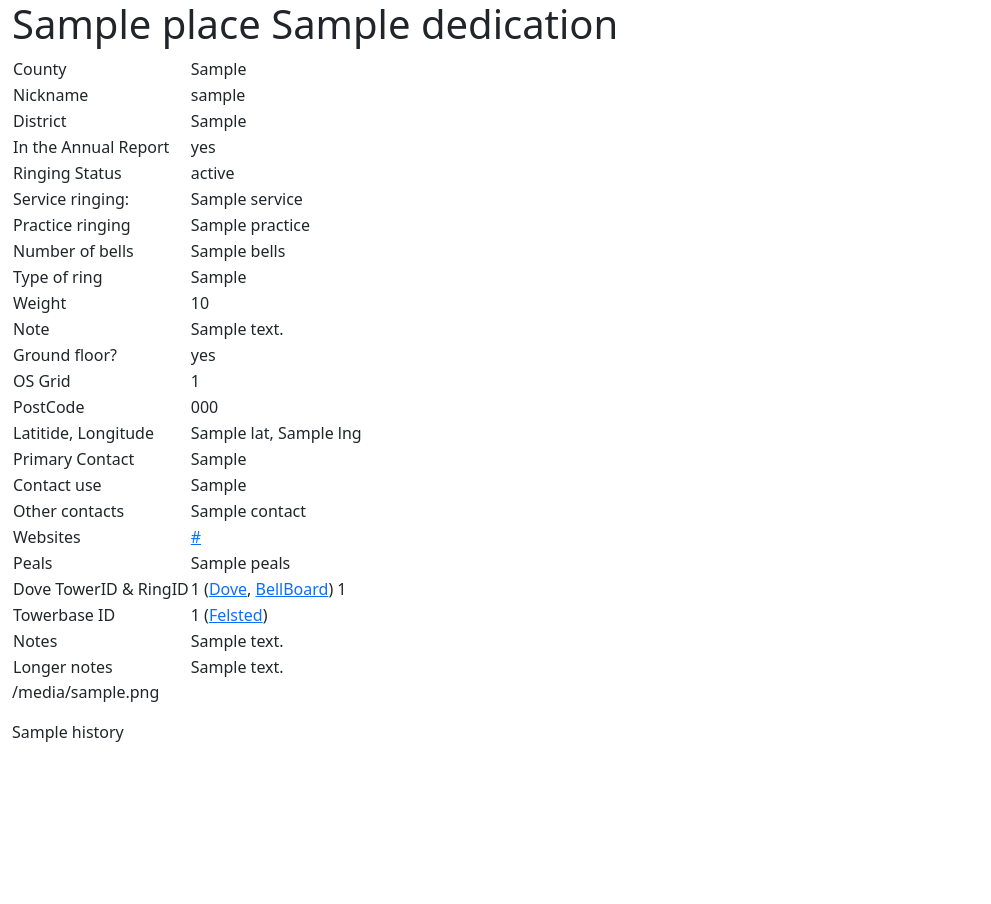
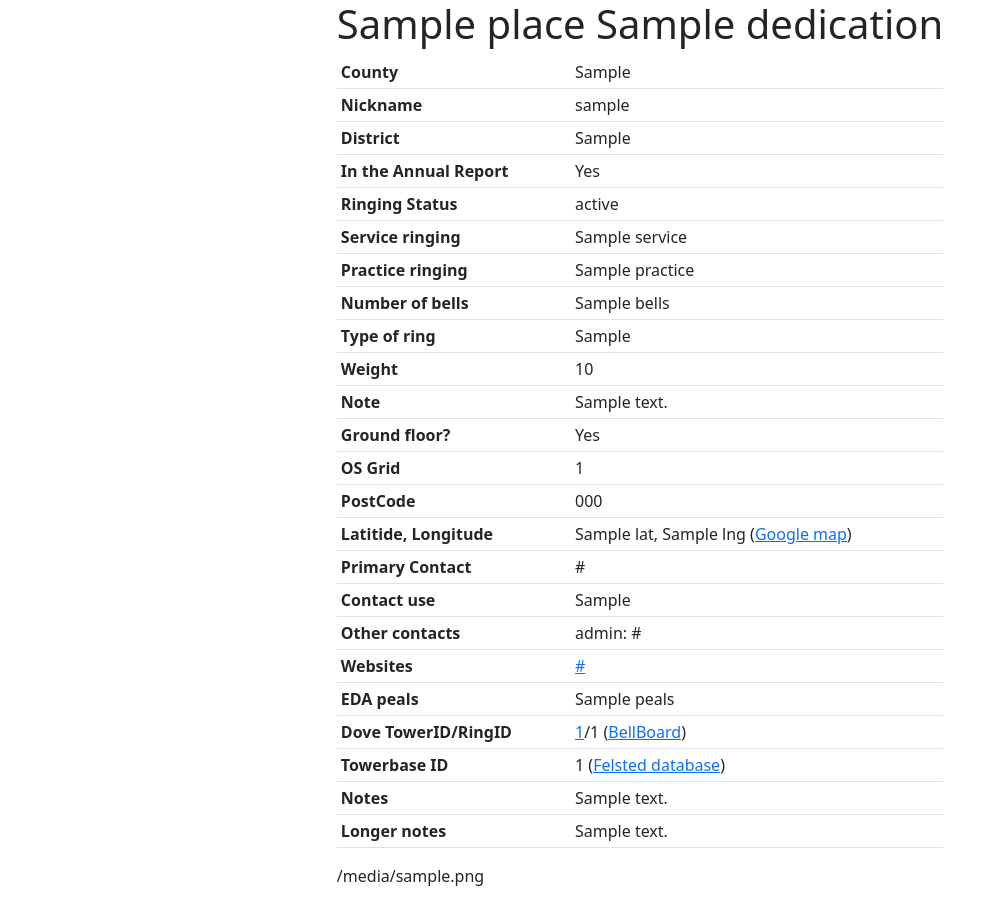
Before and after one commit to jw35/eda-django, a Django app: template eda/tower_database/templates/tower_database/tower_detail.html in a window 1280 px wide. Shown: the whole page, without its empty margins (0-991 px from the left). Before the commit the page ends 742 px from the top, so only its background shows below. Run offline with Django 5.2, Linux system fonts and the light colour scheme; the template is opened without the code that fills it: most values are stand-ins (such as "Sample title", 1, 10 or a date in 2020); some libraries are stand-ins or nearby versions.

Commit message:
Tidied 'public' pages

```diff
--- a/eda/tower_database/management/commands/reload_data.py
+++ b/eda/tower_database/management/commands/reload_data.py
@@ -20,8 +20,8 @@ easy_fields = (
     ('Note', 'note'),
     ('OS grid', 'os_grid'),
     ('Postcode', 'postcode'),
-    ('Lng', 'lat'),
-    ('Lat', 'lng'),
+    ('Lng', 'lng'),
+    ('Lat', 'lat'),
     ('Dove Tower ID', 'dove_towerid'),
     ('Dove Ring ID', 'dove_ringid'),
     ('TowerBase ID', 'towerbase_id'),
--- a/eda/tower_database/templates/tower_database/tower_detail.html
+++ b/eda/tower_database/templates/tower_database/tower_detail.html
@@ -4,118 +4,130 @@
 
 {% block content %}
 
+<div class="row justify-content-center">
+
+    <div class="col-auto">
+
 <h1>{{ tower.place }} {{ tower.dedication }}</h1>
 
-<table>
+<table class="table table-responsive table-sm">
 
-	<tr>
-		<td>County</td>
+	<tbody>
+
+	<tr class="text-start">
+		<td class="fw-bold">County</td>
 		<td>{{ tower.get_county_display }}</td>
 	</tr>
 	{% if tower.fulldedication %}
 	<tr>
-		<td>Full Dedication</td>
+		<td class="fw-bold">Full Dedication</td>
 		<td>{{ tower.full_dedication }}</td>
 	</tr>
 	{% endif %}
     {% if tower.nickname %}
 	<tr>
-		<td>Nickname</td>
+		<td class="fw-bold">Nickname</td>
 		<td>{{ tower.nickname }}</td>
 	</tr>
 	{% endif %}
 	<tr>
-		<td>District</td>
+		<td class="fw-bold">District</td>
 		<td>{{ tower.get_district_display }}</td>
 	</tr>
 	<tr>
-		<td>In the Annual Report</td>
-		<td>{{ tower.report|yesno }}</td>
+		<td class="fw-bold">In the Annual Report</td>
+		<td>{{ tower.report|yesno|capfirst }}</td>
 	</tr>
 	<tr>
-		<td>Ringing Status</td>
+		<td class="fw-bold">Ringing Status</td>
 		<td>{{ tower.get_ringing_status_display }}</td>
 	</tr>
 	<tr>
-		<td>Service ringing:</td>
+		<td class="fw-bold">Service ringing</td>
 		<td>{{ tower.service }}</td>
 	</tr>
 	<tr>
-		<td>Practice ringing</td>
+		<td class="fw-bold">Practice ringing</td>
 		<td>{{ tower.practice }}</td>
 	</tr>
 	<tr>
-		<td>Number of bells</td>
+		<td class="fw-bold">Number of bells</td>
 		<td>{{ tower.bells }}</td>
 	</tr>
 	<tr>
-		<td>Type of ring</td>
+		<td class="fw-bold">Type of ring</td>
 		<td>{{ tower.get_ring_type_display }}</td>
 	</tr>
 	<tr>
-		<td>Weight</td>
+		<td class="fw-bold">Weight</td>
 		<td>{{ tower.weight }}</td>
 	</tr>
 	<tr>
-		<td>Note</td>
+		<td class="fw-bold">Note</td>
 		<td>{{ tower.note }}</td>
 	</tr>
 	<tr>
-		<td>Ground floor?</td>
-		<td>{{ tower.gf|yesno }}</td>
+		<td class="fw-bold">Ground floor?</td>
+		<td>{{ tower.gf|yesno|capfirst }}</td>
 	</tr>
 	<tr>
-		<td>OS Grid</td>
+		<td class="fw-bold">OS Grid</td>
 		<td>{{ tower.os_grid }}</td>
 	</tr>
 	<tr>
-		<td>PostCode</td>
+		<td class="fw-bold">PostCode</td>
 		<td>{{ tower.postcode }}</td>
 	</tr>
 	<tr>
-		<td>Latitide, Longitude</td>
-		<td>{{ tower.lat }}, {{ tower.lng }}</td>
+		<td class="fw-bold">Latitide, Longitude</td>
+		<td>{{ tower.lat }}, {{ tower.lng }} (<a href="https://www.google.com/maps/search/?api=1&query={{ tower.lat }},{{ tower.lng }}">Google map</a>)</td>
 	</tr>
 	<tr>
-		<td>Primary Contact</td>
-		<td>{{ tower.primary_contct }}</td>
+		<td class="fw-bold">Primary Contact</td>
+		<td>{% if tower.contact_use != 'None' %}{{ tower.primary_contact.as_links }}{% endif %}</td>
 	</tr>
 	<tr>
-		<td>Contact use</td>
-		<td>{{ tower.get_contact_use_display }}</td>
+		<td class="fw-bold">Contact use</td>
+		<td>{% if tower.contact_use != 'None' %}{{ tower.contact_use }}{% endif %}</td>
 	</tr>
 	<tr>
-		<td>Other contacts</td>
-	    {% for other in tower.other_contacts.all %}
-		<td>{{ other.contact }}</td>
+		<td class="fw-bold">Other contacts</td>
+		<td>
+	    {% for other in other_contacts.all %}
+		{{ other.get_role_display }}: {{ other.contact.as_links }}<br>
 		{% endfor %}
+	    </td>
 	</tr>
     <tr>
-    	<td>Websites</td>
+    	<td class="fw-bold">Websites</td>
+    	<td>
     	{% for website in tower.website_set.all %}
-    	<td><a href="{{ website.website }}">{{ website.website }} </a></td>
+    	<a href="{{ website.website }}">{{ website.website }}</a><br>
     	{% endfor %}
+        </td>
     </tr>
 	<tr>
-		<td>Peals</td>
+		<td class="fw-bold">EDA peals</td>
 		<td>{{ tower.peals }}</td>
 	</tr>
 	<tr>
-		<td>Dove TowerID & RingID</td>
-		<td>{{ tower.dove_towerid }} (<a href="{{ tower.dove_link }}">Dove</a>, <a href="{{ tower.bellboard_link }}">BellBoard</a>) {{ tower.dove_ringid }}</td>
+		<td class="fw-bold">Dove TowerID/RingID</td>
+		<td><a href="{{ tower.dove_link }}">{{ tower.dove_towerid }}</a>/{{ tower.dove_ringid }} (<a href="{{ tower.bellboard_link }}">BellBoard</a>) </td>
 	</tr>
 	<tr>
-		<td>Towerbase ID</td>
-		<td>{{ tower.towerbase_ID }} (<a href="{{ tower.felstead_link }}">Felsted</a>)</td>
+		<td class="fw-bold">Towerbase ID</td>
+		<td>{{ tower.towerbase_id }} (<a href="{{ tower.felstead_link }}">Felsted database</a>)</td>
 	</tr>
 	<tr>
-		<td>Notes</td>
+		<td class="fw-bold">Notes</td>
 		<td>{{ tower.notes }}</td>
 	</tr>
     <tr>
-		<td>Longer notes</td>
+		<td class="fw-bold">Longer notes</td>
 		<td>{{ tower.long_notes }}</td>
 	</tr>
+
+</tbody>
 
 </table>
 
@@ -123,8 +135,13 @@
 <p>{{ photo.photo_tag }}</p>
 {% endfor %}
 
-<p>{{ tower.history }}</p>
+{% if user.is_superuser %}
+<p>[Admin only: <a href="{% url 'admin:tower_database_tower_change' tower.pk %}">Edit</a>]</p>
+{% endif %}
 
-</body>
+</div>
+
+</div>
+
 
 {% endblock %}
```
Also changed, not shown: eda/tower_database/models.py (+21 -1 lines), eda/tower_database/templates/tower_database/practice_list.html (+10 -0 lines), eda/tower_database/templates/tower_database/tower_list.html (+32 -11 lines), eda/tower_database/views.py (+6 -1 lines).
